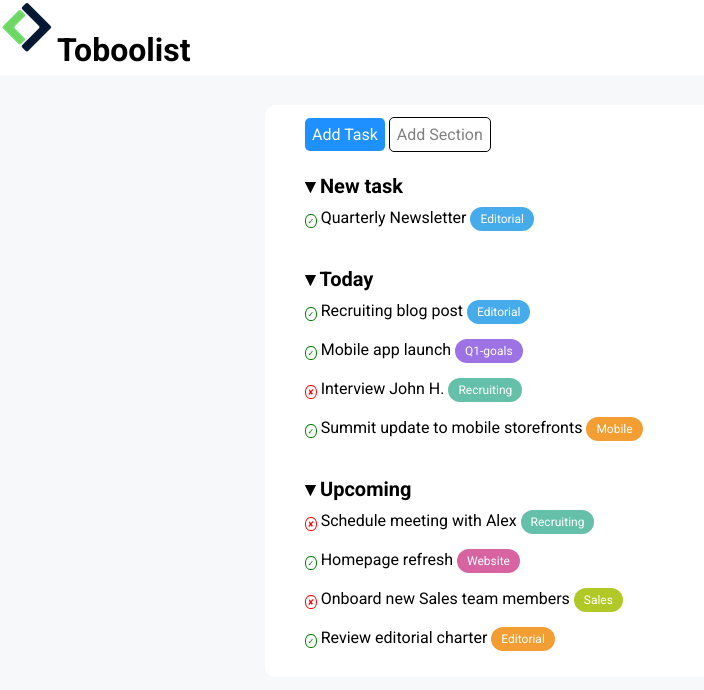
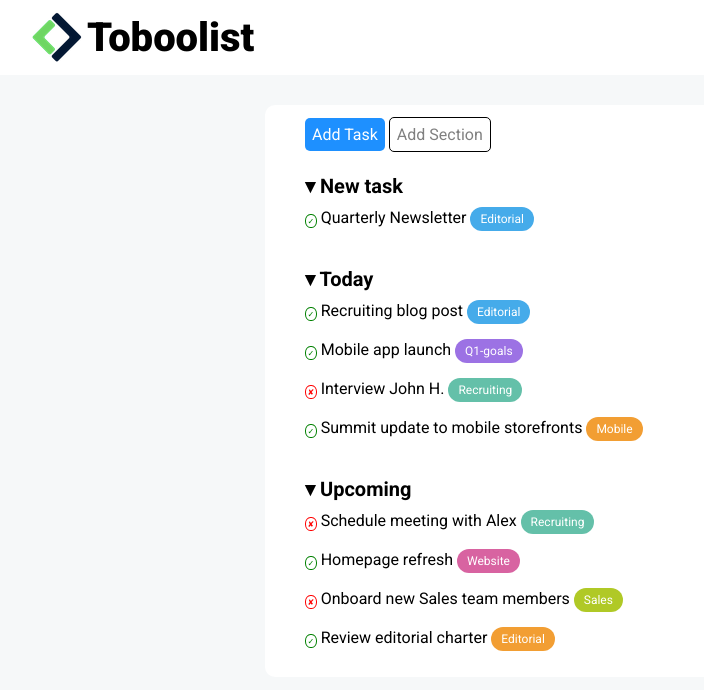
Before and after one commit to jackbottaro/html-css-toboolist, a plain HTML site: page index.html in a window 1280 px wide. Shown: the whole page, without its empty margins (0-704 px from the left). Drawn offline with Linux system fonts and the light colour scheme.

Commit message:
fix header

```diff
--- a/css/style.css
+++ b/css/style.css
@@ -73,14 +73,19 @@ body {
   width: 100%;
   height: 75px;
   background-color: white;
+  padding: 10px;
 }
 
 .logo {
+  padding-left: 20px;
+  vertical-align: middle;
 }
 
 .header-title {
   display: inline-block;
   vertical-align: middle;
+  font-weight: 900;
+  font-size: 40px;
 }
 
 /* main */
```
